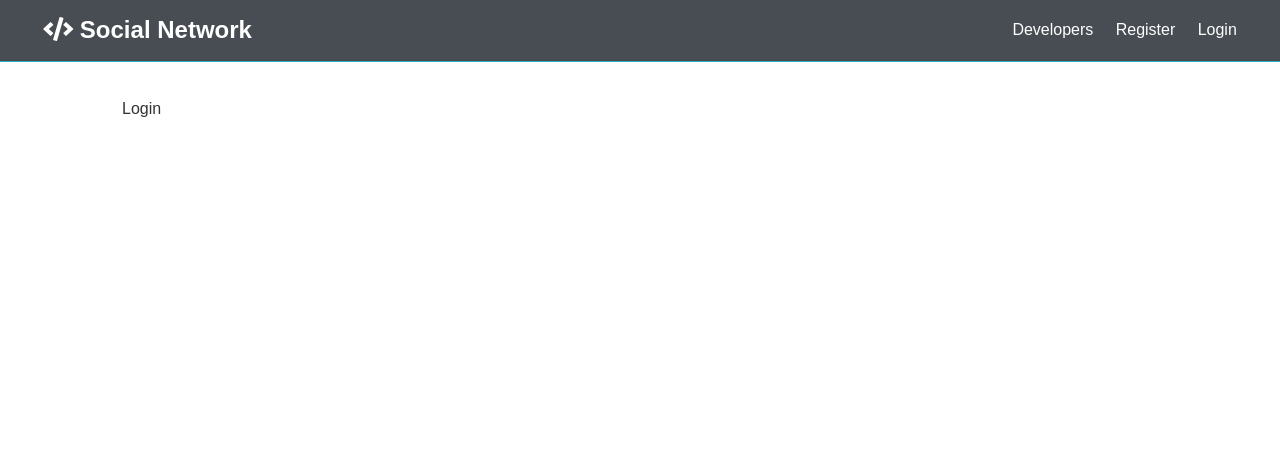
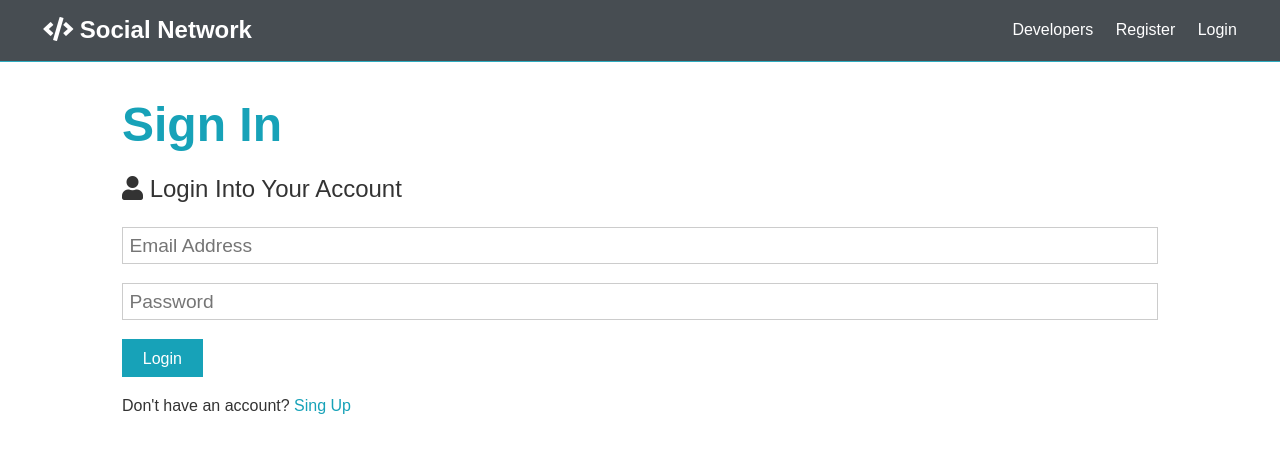
Before and after one commit to saifular/SocialNetwork, a React (Create React App) app in the folder client/: page /login in a window 1280 px wide. Shown: the top 452 px of the page. Built offline with nearby package versions, Linux system fonts and the light colour scheme.

Commit message:
Login form React js

```diff
--- a/client/src/components/auth/Login.js
+++ b/client/src/components/auth/Login.js
@@ -1,9 +1,35 @@
-import React from 'react'
+import React, { Fragment,useState } from 'react'
+import {Link} from 'react-router-dom'
+export const Login = () => {
+  const [fromData, setFromData] = useState({
+      email:'',
+      password:''
+  });
+  const {email,password}=fromData;
+  const onChange=e=>setFromData({...fromData,[e.target.name]:e.target.value});
+  const onSubmit=e=>{
+      e.preventDefault();
+     console.log('success');
+  }
 
-export const Login = () => {
     return (
-        <div>
-            Login
+        <Fragment>
+        <h1 class="large text-primary">
+        Sign In
+      </h1>
+      <p className="lead"><i className="fas fa-user"></i> Login Into Your Account</p>
+      <form onSubmit={e=>onSubmit(e)} className="form">
+        <div className="form-group">
+          <input type="email" placeholder="Email Address" value={email} onChange={e=>onChange(e)} name='email' />
         </div>
+        <div className="form-group">
+          <input type="password" placeholder="Password" value={password} onChange={e=>onChange(e)} name='password' minlength="6" />
+        </div>
+        <input type="submit" value="Login"  className="btn btn-primary" />
+      </form>
+      <p className="my-1">
+        Don't have an account? <Link to="/register">Sing Up</Link>
+      </p>
+        </Fragment>
     )
 }
--- a/client/src/components/auth/Register.js
+++ b/client/src/components/auth/Register.js
@@ -1,5 +1,5 @@
 import React, { Fragment,useState } from 'react'
-
+import {Link} from 'react-router-dom'
 export const Register = () => {
   const [fromData, setFromData] = useState({
       name:'',
@@ -45,7 +45,7 @@ export const Register = () => {
         <input type="submit" value="Register"  className="btn btn-primary" />
       </form>
       <p className="my-1">
-        Already have an account? <a href="login.html">Sign In</a>
+        Already have an account? <Link to="/login">Sign In</Link>
       </p>
         </Fragment>
     )
```
